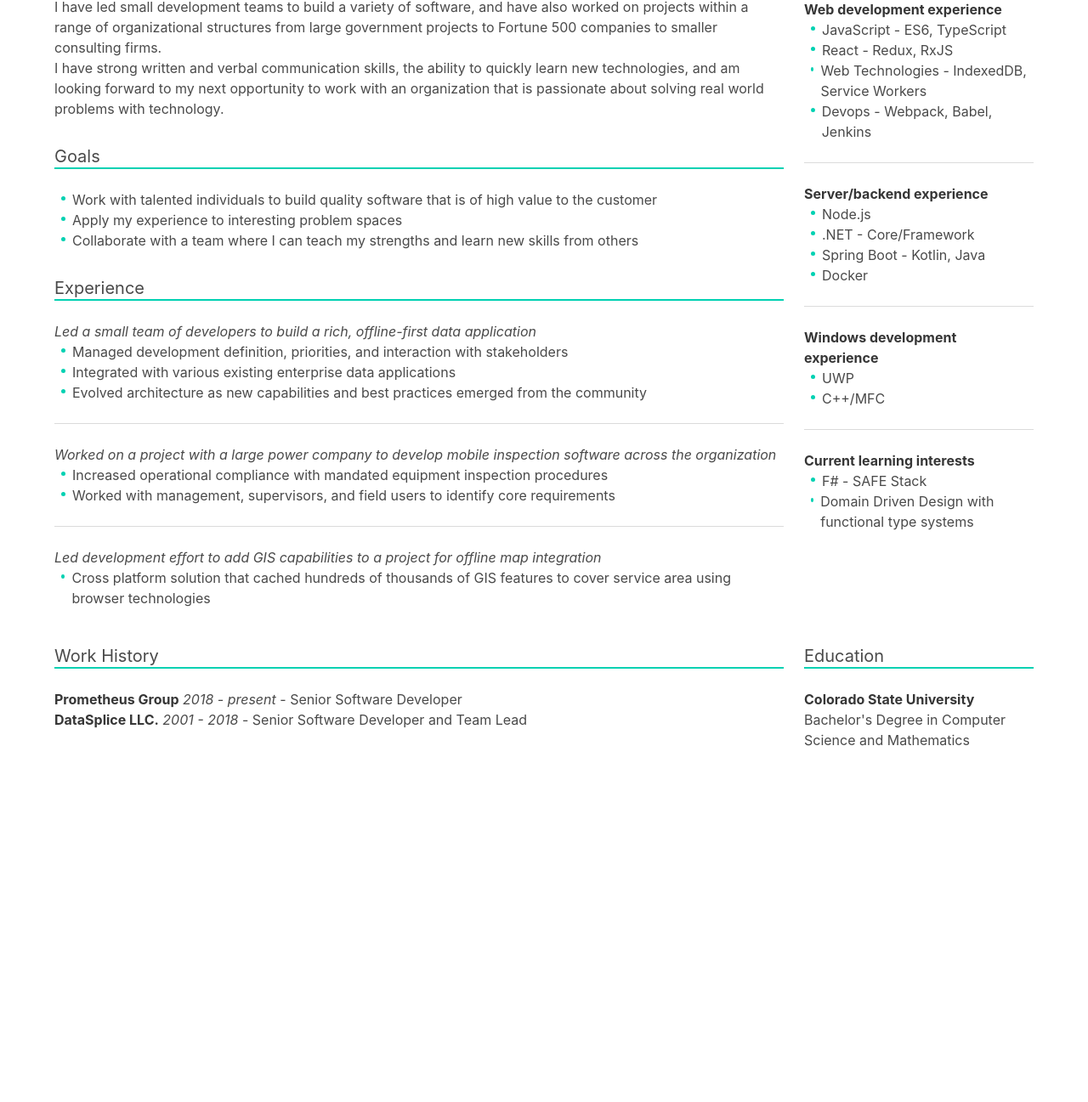
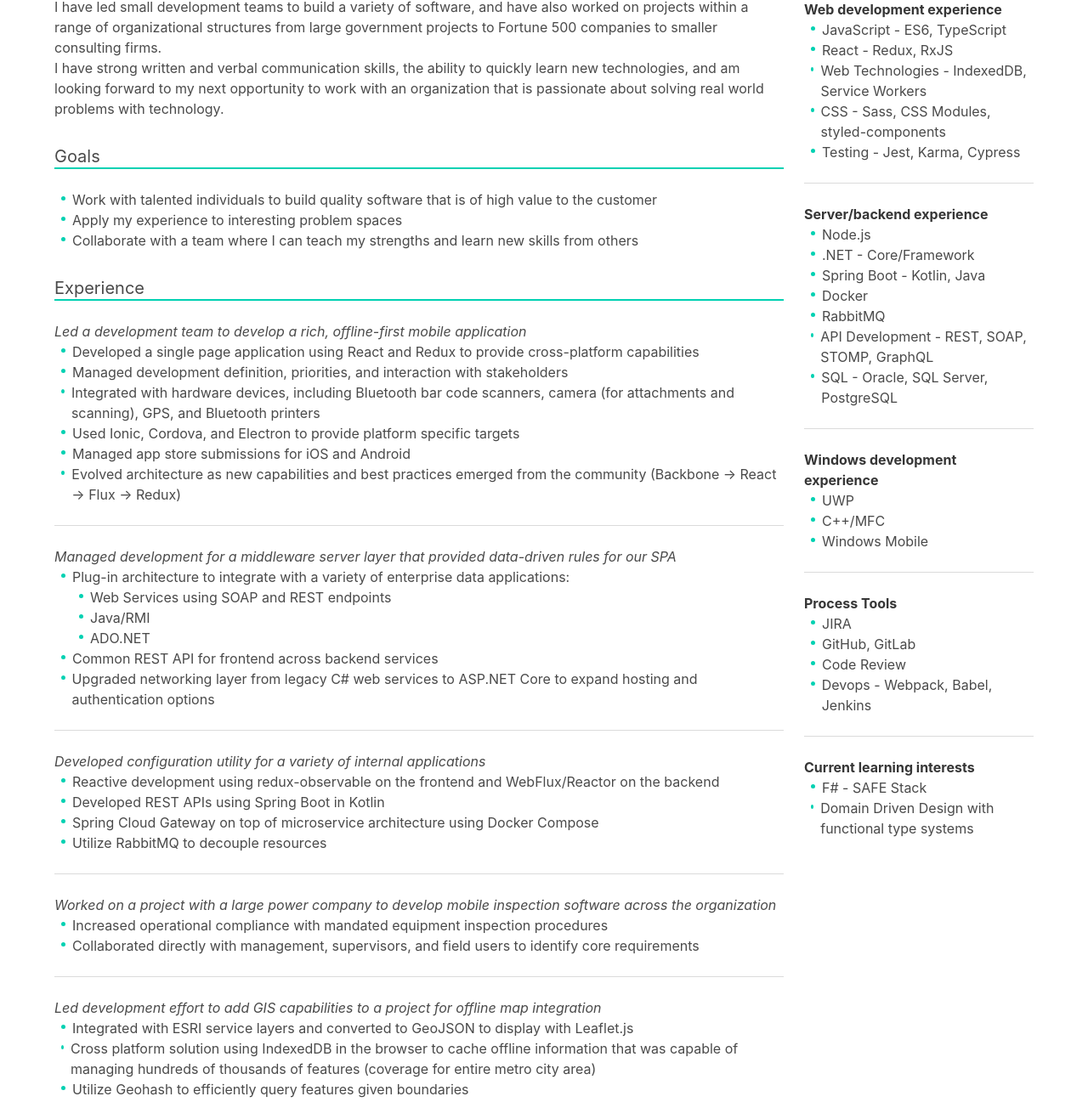
Before and after one commit to MattKunze/resume, a website: page index.html in a window 1280 px wide. Shown: the part 212-1509 px from the top of the page at 85% size. Before the commit the page ends 1107 px from the top, so only its background shows below. Drawn offline with nearby package versions, Linux system fonts and the light colour scheme.

Commit message:
Expand on experience sections and fill out skills with more details

```diff
--- a/index.html
+++ b/index.html
@@ -44,6 +44,7 @@
         border-bottom: 2px solid var(--turquoise);
       }
       .is-flex-column {
+        display: flex;
         flex-direction: column;
       }
       .is-end-aligned {
@@ -153,21 +154,77 @@
             <div class="subtitle has-bottom-border">Experience</div>
             <div class="block">
               <em>
-                Led a small team of developers to build a rich, offline-first
-                data application
+                Led a development team to develop a rich, offline-first mobile
+                application
               </em>
               <ul class="has-bulleted-list">
+                <li>
+                  Developed a single page application using React and Redux to
+                  provide cross-platform capabilities
+                </li>
                 <li>
                   Managed development definition, priorities, and interaction
                   with stakeholders
                 </li>
                 <li>
-                  Integrated with various existing enterprise data applications
+                  Integrated with hardware devices, including Bluetooth bar code
+                  scanners, camera (for attachments and scanning), GPS, and
+                  Bluetooth printers
                 </li>
                 <li>
+                  Used Ionic, Cordova, and Electron to provide platform specific
+                  targets
+                </li>
+                <li>Managed app store submissions for iOS and Android</li>
+                <li>
                   Evolved architecture as new capabilities and best practices
-                  emerged from the community
+                  emerged from the community (Backbone -> React -> Flux ->
+                  Redux)
                 </li>
+              </ul>
+            </div>
+            <div class="block">
+              <em>
+                Managed development for a middleware server layer that provided
+                data-driven rules for our SPA
+              </em>
+              <ul class="has-bulleted-list">
+                <li>
+                  <div class="is-flex-column">
+                    <p>
+                      Plug-in architecture to integrate with a variety of
+                      enterprise data applications:
+                    </p>
+                    <ul class="has-bulleted-list">
+                      <li>Web Services using SOAP and REST endpoints</li>
+                      <li>Java/RMI</li>
+                      <li>ADO.NET</li>
+                    </ul>
+                  </div>
+                </li>
+                <li>Common REST API for frontend across backend services</li>
+                <li>
+                  Upgraded networking layer from legacy C# web services to
+                  ASP.NET Core to expand hosting and authentication options
+                </li>
+              </ul>
+            </div>
+            <div class="block">
+              <em>
+                Developed configuration utility for a variety of internal
+                applications
+              </em>
+              <ul class="has-bulleted-list">
+                <li>
+                  Reactive development using redux-observable on the frontend
+                  and WebFlux/Reactor on the backend
+                </li>
+                <li>Developed REST APIs using Spring Boot in Kotlin</li>
+                <li>
+                  Spring Cloud Gateway on top of microservice architecture using
+                  Docker Compose
+                </li>
+                <li>Utilize RabbitMQ to decouple resources</li>
               </ul>
             </div>
             <div class="block">
@@ -181,8 +238,8 @@
                   inspection procedures
                 </li>
                 <li>
-                  Worked with management, supervisors, and field users to
-                  identify core requirements
+                  Collaborated directly with management, supervisors, and field
+                  users to identify core requirements
                 </li>
               </ul>
             </div>
@@ -193,8 +250,17 @@
               </em>
               <ul class="has-bulleted-list">
                 <li>
-                  Cross platform solution that cached hundreds of thousands of
-                  GIS features to cover service area using browser technologies
+                  Integrated with ESRI service layers and converted to GeoJSON
+                  to display with Leaflet.js
+                </li>
+                <li>
+                  Cross platform solution using IndexedDB in the browser to
+                  cache offline information that was capable of managing
+                  hundreds of thousands of features (coverage for entire metro
+                  city area)
+                </li>
+                <li>
+                  Utilize Geohash to efficiently query features given boundaries
                 </li>
               </ul>
             </div>
@@ -209,7 +275,8 @@
                 <li>JavaScript - ES6, TypeScript</li>
                 <li>React - Redux, RxJS</li>
                 <li>Web Technologies - IndexedDB, Service Workers</li>
-                <li>Devops - Webpack, Babel, Jenkins</li>
+                <li>CSS - Sass, CSS Modules, styled-components</li>
+                <li>Testing - Jest, Karma, Cypress</li>
               </ul>
             </div>
             <div class="block">
@@ -219,6 +286,9 @@
                 <li>.NET - Core/Framework</li>
                 <li>Spring Boot - Kotlin, Java</li>
                 <li>Docker</li>
+                <li>RabbitMQ</li>
+                <li>API Development - REST, SOAP, STOMP, GraphQL</li>
+                <li>SQL - Oracle, SQL Server, PostgreSQL</li>
               </ul>
             </div>
             <div class="block">
@@ -226,6 +296,16 @@
               <ul class="has-bulleted-list">
                 <li>UWP</li>
                 <li>C++/MFC</li>
+                <li>Windows Mobile</li>
+              </ul>
+            </div>
+            <div class="block">
+              <strong>Process Tools</strong>
+              <ul class="has-bulleted-list">
+                <li>JIRA</li>
+                <li>GitHub, GitLab</li>
+                <li>Code Review</li>
+                <li>Devops - Webpack, Babel, Jenkins</li>
               </ul>
             </div>
             <div class="block">
@@ -245,12 +325,18 @@
           <div class="section is-paddingless">
             <div class="subtitle has-bottom-border">Work History</div>
             <p>
-              <strong>Prometheus Group</strong> <em>2018 - present</em> - Senior
-              Software Developer
+              <strong>Prometheus Group</strong>
+              <em>(acquired DataSplice) 2018 - present</em> - Senior Software
+              Developer
             </p>
             <p>
               <strong>DataSplice LLC.</strong> <em>2001 - 2018</em> - Senior
               Software Developer and Team Lead
+            </p>
+            <p>
+              <strong>Front Range Community College WebDev Bootcamp</strong>
+              <em>2013 - 2014</em> - JavaScript Programming Course Designer and
+              Instructor
             </p>
           </div>
         </div>
```
